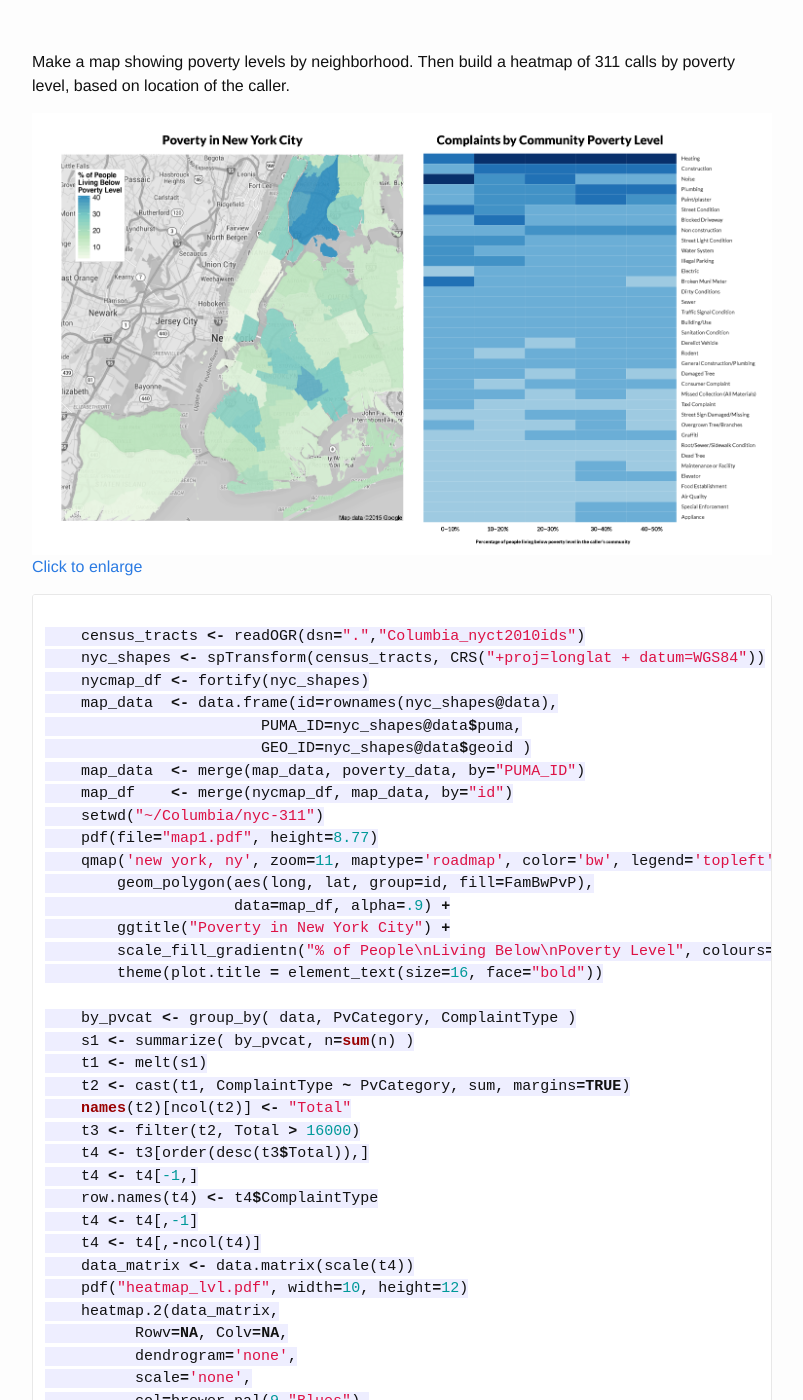
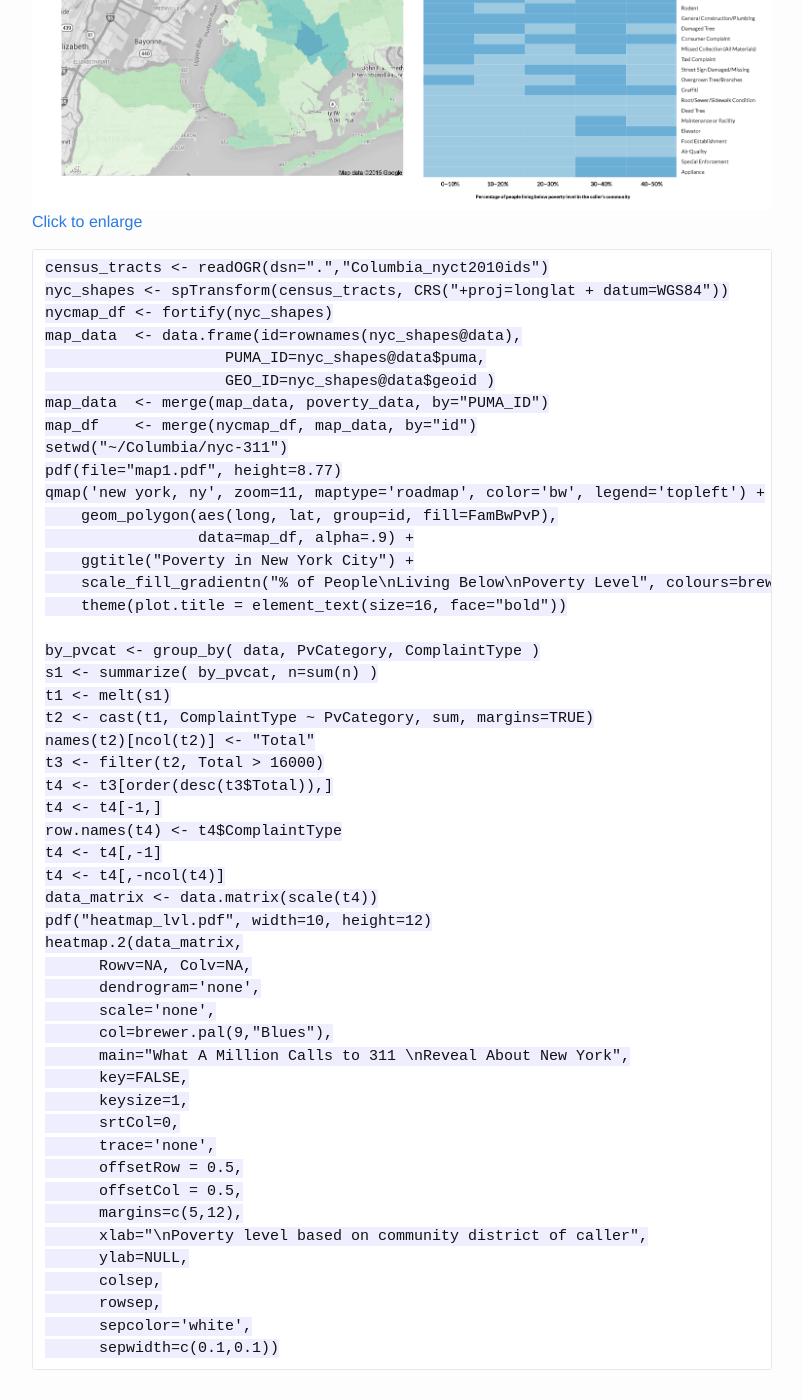
Before and after one commit to jcp1016/jcp1016.github.io, a Jekyll site: the page built from _posts/2015-03-24-nyc-311.md, in a window 1280 px wide and 1400 px high, scrolled down 4888 px. Shown: the whole window, without its empty margins (238-1041 px from the left). Built offline with Jekyll 4.4.1, drawn with Linux system fonts in a browser that asks for light colours; some of the changed text lies outside the part shown.

Commit message:
edit post

````diff
--- a/_posts/2015-03-24-nyc-311.md
+++ b/_posts/2015-03-24-nyc-311.md
@@ -44,7 +43,6 @@
 Build a simple bar chart showing the top calls to 311 over a one year period<br />
 ![Summary of top complaints]({{ site.baseurl }}/assets/barchart.png)<br />
 
-```r
 
     by_ct <- group_by( data, ComplaintType )
     ct1   <- summarize( by_ct, n=sum(n) )
@@ -63,7 +61,6 @@
         theme(axis.title.x = element_blank()) +
         scale_x_discrete(limits=rev(top_22$ComplaintType))
 
-```
 
 <br /><br />
 
@@ -73,7 +70,6 @@
 [Click to enlarge]({{ site.baseurl }}/assets/complaints_by_level.png)
 <br />
 
-```r
 
     census_tracts <- readOGR(dsn=".","Columbia_nyct2010ids")
     nyc_shapes <- spTransform(census_tracts, CRS("+proj=longlat + datum=WGS84"))
@@ -125,7 +121,6 @@
           sepcolor='white',
           sepwidth=c(0.1,0.1))
 
-```
 
 <br /><br />
 Build a heatmap of the top complaints by community district<br />
@@ -133,7 +128,6 @@
 ![Poverty level by community]({{ site.baseurl }}/assets/complaints_by_cd.png)<br />
 [Click to enlarge]({{ site.baseurl }}/assets/complaints_by_cd.png)<br />
 
-```r
 
     by_dc <- group_by( data, CD_Name, ComplaintType )
     s1 <- summarize( by_dc, n=sum(n) )
@@ -163,7 +157,6 @@
           xlab=NULL,
           ylab=NULL)
 
-```
 
 <br /><br />
 
````
Also changed, not shown: other parts of _posts/2015-03-24-nyc-311.md (+0 -1 lines).
